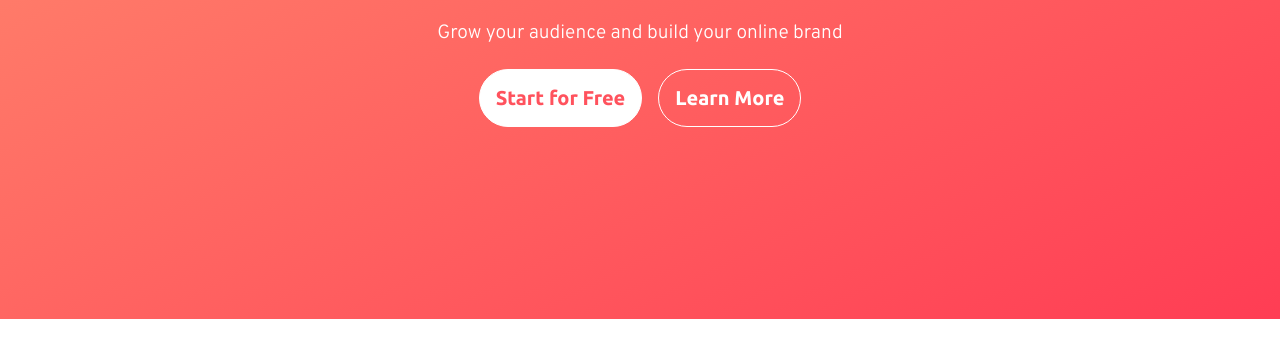
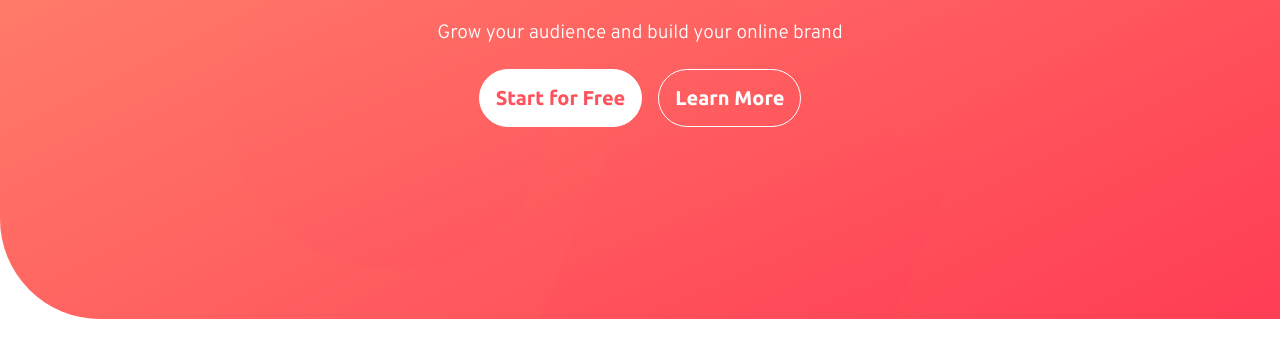
Before and after one commit to Fel1324/blogr-challenge, a plain HTML site: page src/index.html in a window 1280 px wide. Shown: the part 321-678 px from the top of the page. Drawn offline with Linux system fonts and the light colour scheme.

Commit message:
feat(header): add header background image

```diff
--- a/src/css/main.css
+++ b/src/css/main.css
@@ -1,6 +1,8 @@
 .header{
-    background-image: linear-gradient(to right bottom, var(--gradient-light-red), var(--gradient-red));
-    height: 80vh;
+    background: url("../assets/images/bg-pattern-intro-mobile.svg") no-repeat center center,
+    linear-gradient(to right bottom, var(--gradient-light-red), var(--gradient-red));
+    height: max(80vh, 570px);
+    border-bottom-left-radius: 100px;
 }
 
 .header__navbar{
```
